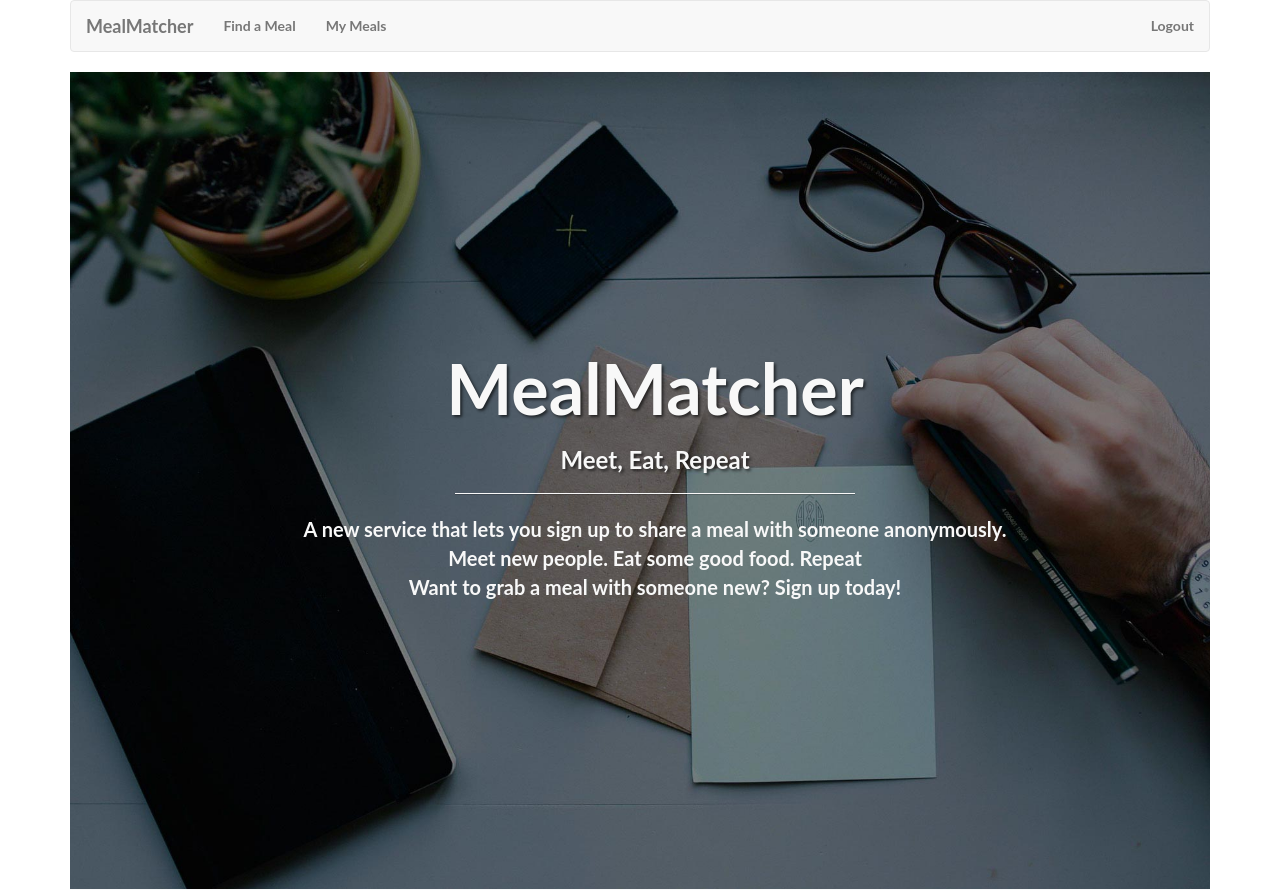
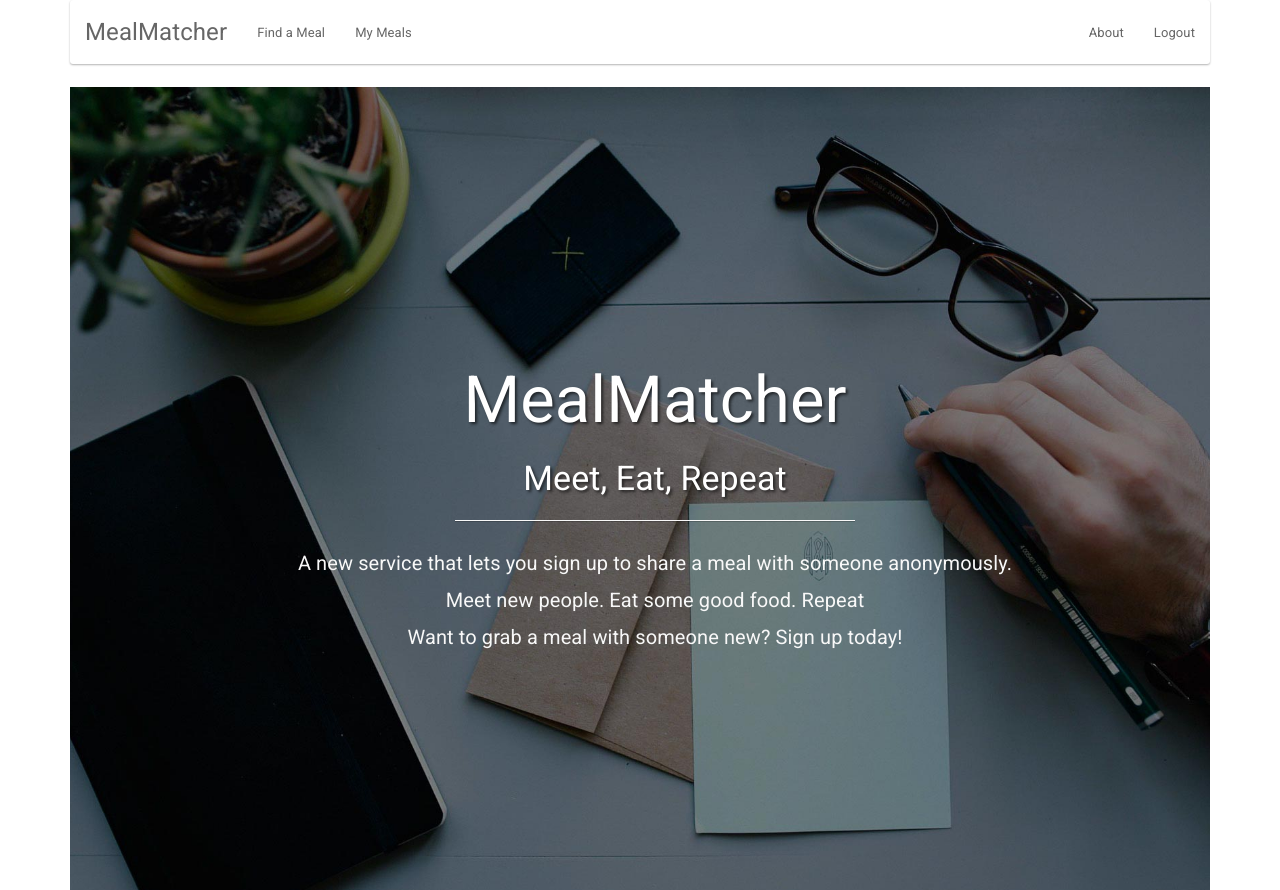
Before and after one commit to mealmatcher/mealmatcher_project, a Django app: page /about/ in a window 1280 px wide. Shown: the top 890 px of the page. Run offline with Django 3.2, Linux system fonts and the light colour scheme; the visitor is signed in with stand-in values (Sample User, id 1); some libraries are stand-ins or nearby versions.

Commit message:
About style consistency tweaks. Added About to navbar. Capitalization.

```diff
--- a/static/css/landing-page.css
+++ b/static/css/landing-page.css
@@ -17,8 +17,8 @@ h3,
 h4,
 h5,
 h6 {
-    font-family: "Lato","Helvetica Neue",Helvetica,Arial,sans-serif;
-    font-weight: 700;
+    /*font-family: "Lato","Helvetica Neue",Helvetica,Arial,sans-serif;*/
+    /*font-weight: 700;*/
 }
 
 .lead {
--- a/templates/mealmatcher_app/about.html
+++ b/templates/mealmatcher_app/about.html
@@ -20,11 +20,11 @@
     <!--script src="js/less-1.3.3.min.js"></script-->
     <!--append ‘#!watch’ to the browser URL, then refresh the page. -->
 
-    <link href="{% static "css/bootstrap.min.css" %}" rel="stylesheet">
+    <link href="{% static "css/paper.css" %}" rel="stylesheet">
     <link href="{% static "css/style.css" %}" rel="stylesheet">
     <link href="{% static "css/font-awesome.min.css" %}" rel="stylesheet">
-    <link href="{% static "css/index2.css" %}" rel="stylesheet">
-    <link href="{% static "css/stylish-portfolio-about.css" %}" rel="stylesheet">
+    <!-- <link href="{% static "css/index2.css" %}" rel="stylesheet"> -->
+    <!-- <link href="{% static "css/stylish-portfolio-about.css" %}" rel="stylesheet"> -->
     <link href="{% static "css/landing-page.css" %}" rel="stylesheet">
 
 
@@ -106,6 +106,9 @@
           </ul>
           <ul class="nav navbar-nav navbar-right">
             <li>
+              <a href="/about/">About</a>
+            </li>
+            <li>
               <a href="/logout/">Logout</a>
             </li>
           </ul>
@@ -126,8 +129,8 @@
             <div class="row">
                 <div class="col-lg-12">
                     <div class="intro-message">
-                        <h1>MealMatcher</h1>
-                        <h3>Meet, Eat, Repeat</h3>
+                        <h1><font color="white">MealMatcher</font></h1>
+                        <h3><font color="white">Meet, Eat, Repeat</font></h3>
                         <hr class="intro-divider">
                         <span class="font-larger"> A new service that lets you sign up to share a meal with someone anonymously. <br>Meet new people. Eat some good food. Repeat<br> Want to grab a meal with someone new? Sign up today! </span>
                         <ul class="list-inline intro-social-buttons">
@@ -216,7 +219,7 @@
 
             <div class="row">
                 <div class="col-lg-6">
-                    <h2>Get Started!</h2>
+                    <h2><font color="white">Get Started!</font></h2>
                 </div>
                 <div class="col-lg-5">
                     <ul class="list-inline banner-social-buttons">
--- a/templates/mealmatcher_app/findmeal.html
+++ b/templates/mealmatcher_app/findmeal.html
@@ -68,6 +68,9 @@
 
           </ul>
           <ul class="nav navbar-nav navbar-right">
+            <li>
+              <a href="/about/">About</a>
+            </li>
             <li>
               <a href="/logout/">Logout</a>
             </li>
--- a/templates/mealmatcher_app/mymeals.html
+++ b/templates/mealmatcher_app/mymeals.html
@@ -70,6 +70,9 @@
           </ul>
           <ul class="nav navbar-nav navbar-right">
             <li>
+              <a href="/about/">About</a>
+            </li>
+            <li>
               <a href="/logout/">Logout</a>
             </li>
           </ul>
@@ -109,7 +112,7 @@
                 <th>Time</th>
                 <th>Location</th>
                 <th>My Attire</th>
-                <th>Their attire</th>
+                <th>Their Attire</th>
               </tr>
             </thead>
             <tbody>
```
Also changed, not shown: static/css/style.css (+11 -0 lines).
